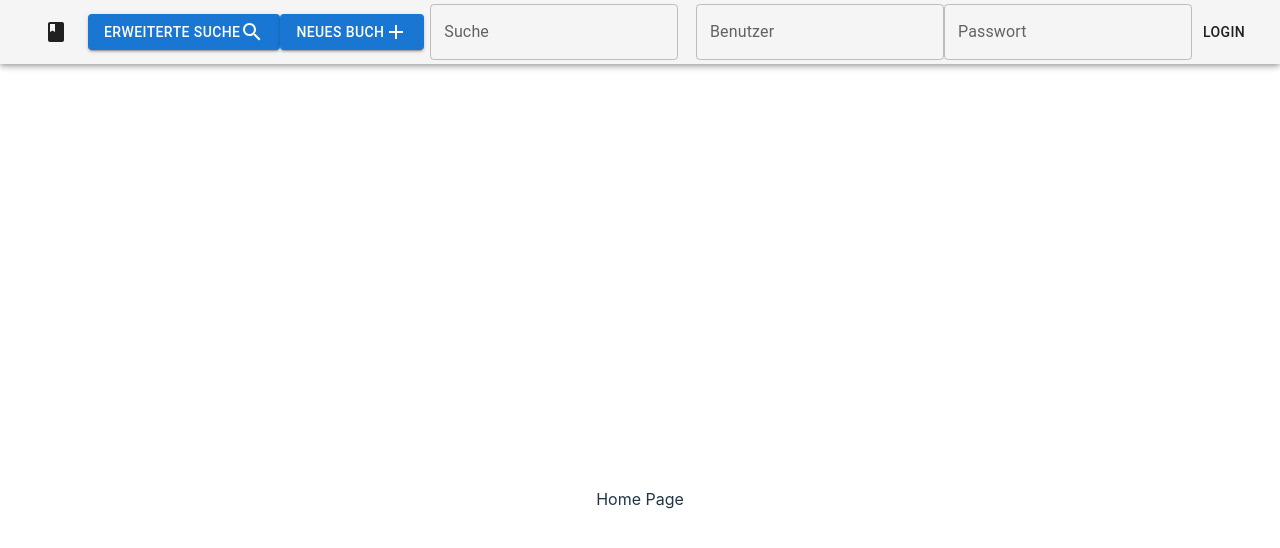
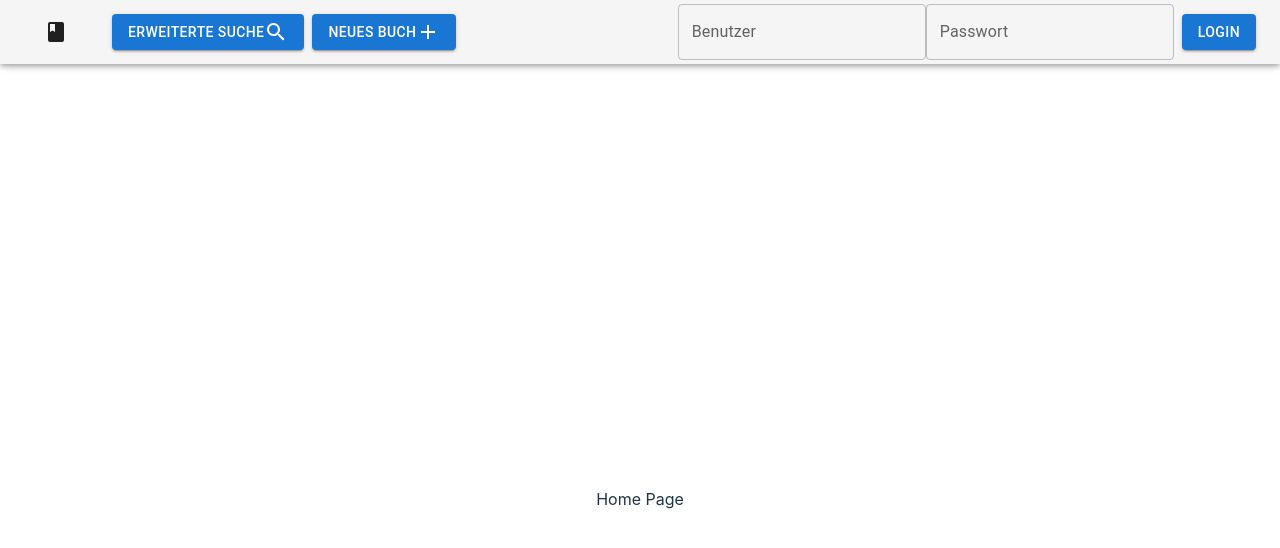
Before and after one commit to nivek023/buchweb, a React (Vite) app: page / in a window 1280 px wide. Shown: the top 548 px of the page. Built offline with nearby package versions, Linux system fonts and the light colour scheme.

Commit message:
cleanup and fixed spacing in the Navbar component

```diff
--- a/src/components/header/Navbar.jsx
+++ b/src/components/header/Navbar.jsx
@@ -6,6 +6,7 @@ import AddIcon from '@mui/icons-material/Add'
 import BookIcon from '@mui/icons-material/Book'
 import { useState, useEffect } from 'react'
 import { useAuth } from '../provider/useAuth'
+import Box from '@mui/material/Box';
 
 const Navbar = () => {
   const Grow = styled('div')({
@@ -61,13 +62,13 @@ const Navbar = () => {
     if (navbarColor === 'error') {
       const timeout = setTimeout(() => {
         setNavbarColor('default')
-      }, 220)
+      }, 260)
       return () => clearTimeout(timeout)
     }
     if (navbarColor === 'success') {
       const timeout = setTimeout(() => {
         setNavbarColor('default')
-      }, 220)
+      }, 260)
       return () => clearTimeout(timeout)
     }
   }, [navbarColor])
@@ -78,20 +79,14 @@ const Navbar = () => {
         <Button onClick={handleLogoClick} color="inherit">
           <BookIcon />
         </Button>
+        <Box sx={{ marginRight: 3 }} />
         <Button onClick={handleSearchClick} variant="contained" color="primary">
           Erweiterte Suche <SearchIcon />
         </Button>
+        <Box sx={{ marginRight: 1 }} />
         <Button onClick={handleAddClick} variant="contained" color="primary">
           Neues Buch <AddIcon />
         </Button>
-        <Typography variant="h6" component="div" sx={{ flexGrow: 1 }}>
-          <TextField
-            id="navbar-suche"
-            label="Suche"
-            variant="outlined"
-            color="secondary"
-          />
-        </Typography>
         <Grow />
         {isLoggedIn ? null : (
           <>
@@ -118,7 +113,8 @@ const Navbar = () => {
             </Typography>
           </>
         )}
-        <Button onClick={handleLoginClick} color="inherit">
+        <Box sx={{ marginRight: 1 }} />
+        <Button onClick={handleLoginClick} variant="contained" color="primary">
           {isLoggedIn ? 'Logout' : 'Login'}
         </Button>
       </Toolbar>
```
